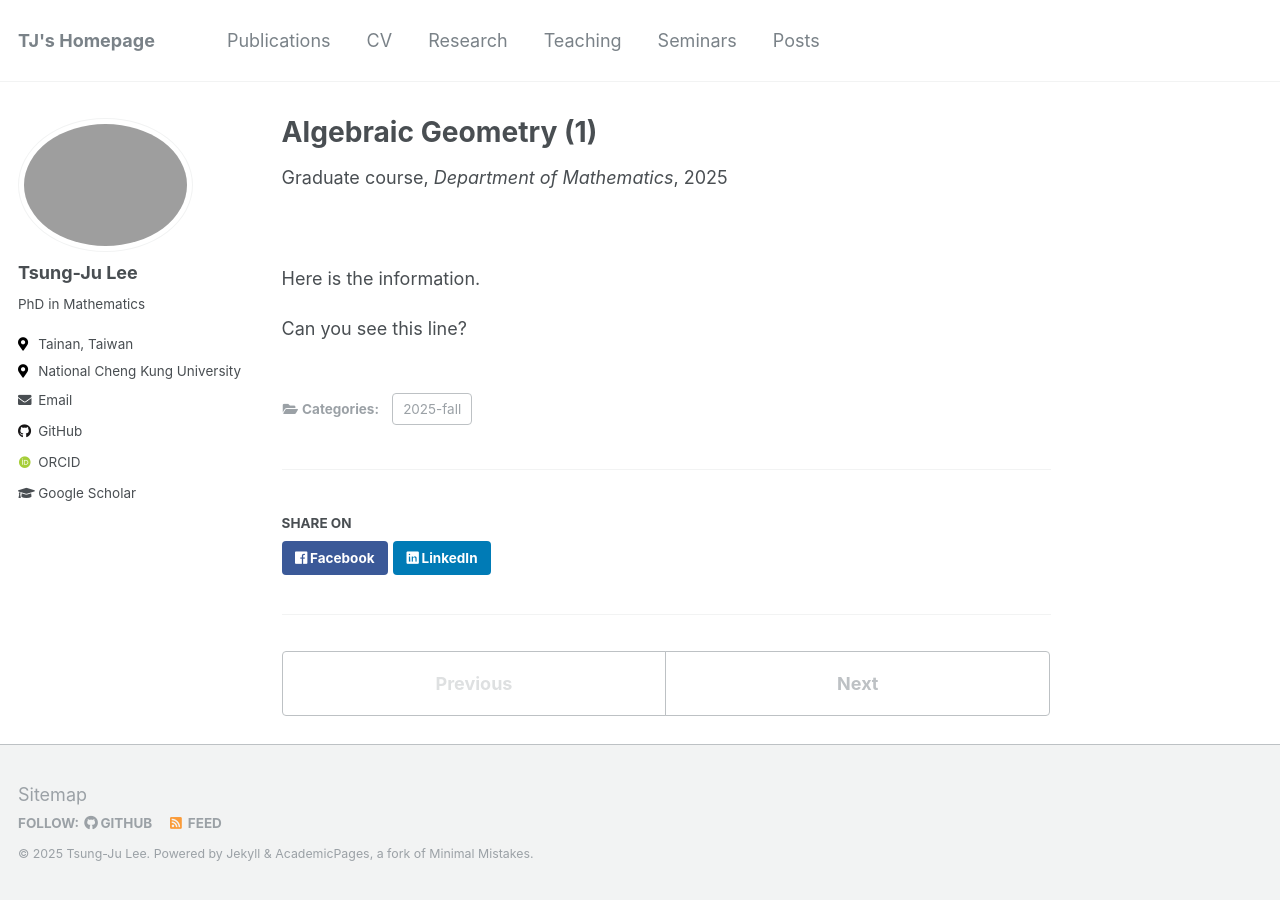
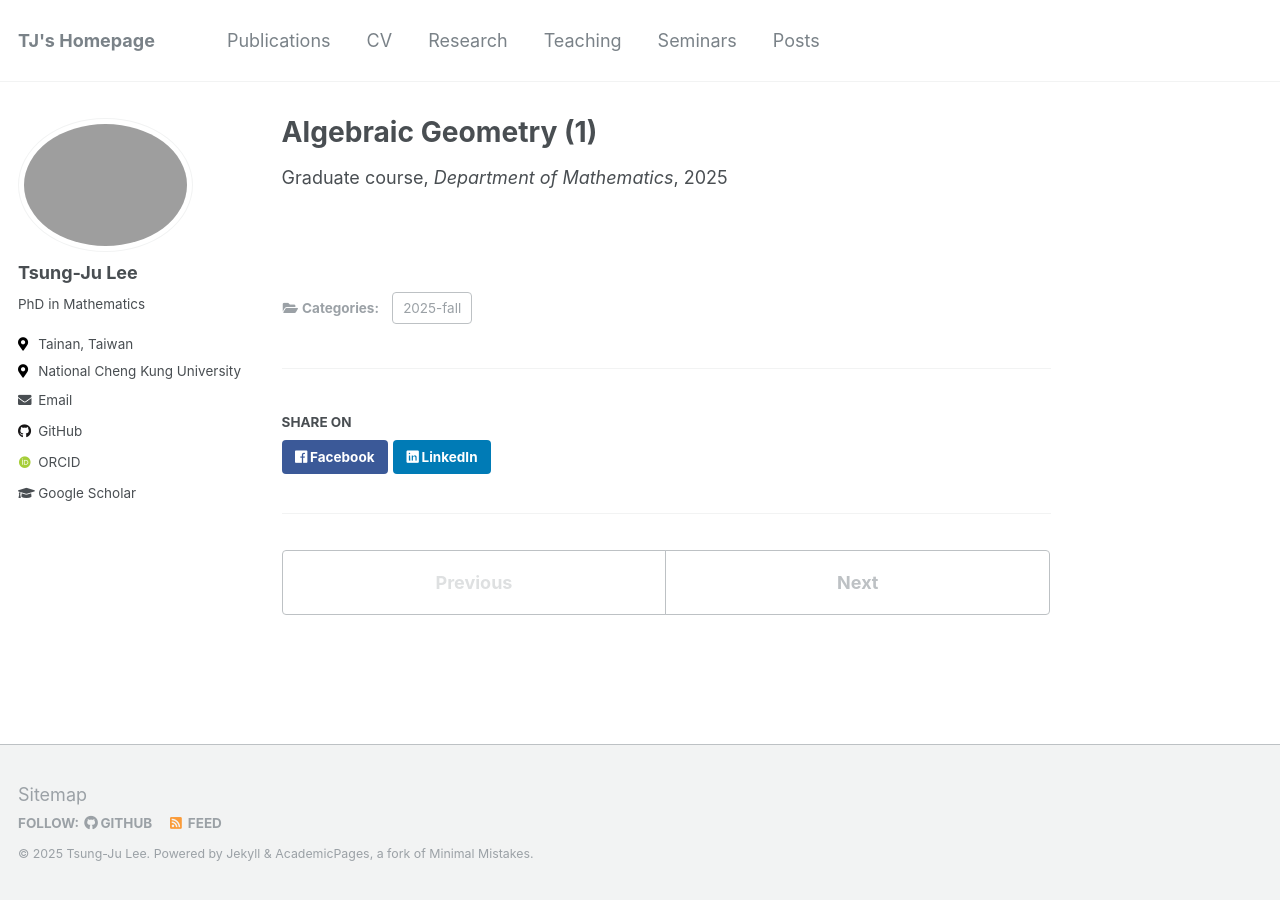
Before and after one commit to yusd24/yusd24.github.io, a Jekyll site: the page built from _teaching/2025-fall-AG1.md, in a window 1280 px wide. Built offline with Jekyll 4.4.1, drawn with Linux system fonts in a browser that asks for light colours; some web fonts are replaced.

Commit message:
Update 2025-fall-AG1.md

```diff
--- a/_teaching/2025-fall-AG1.md
+++ b/_teaching/2025-fall-AG1.md
@@ -10,7 +10,3 @@ location: "Taiwan, Taiwan"
 ---
 
 &nbsp;
-
-Here is the information.
-
-Can you see this line?
```
